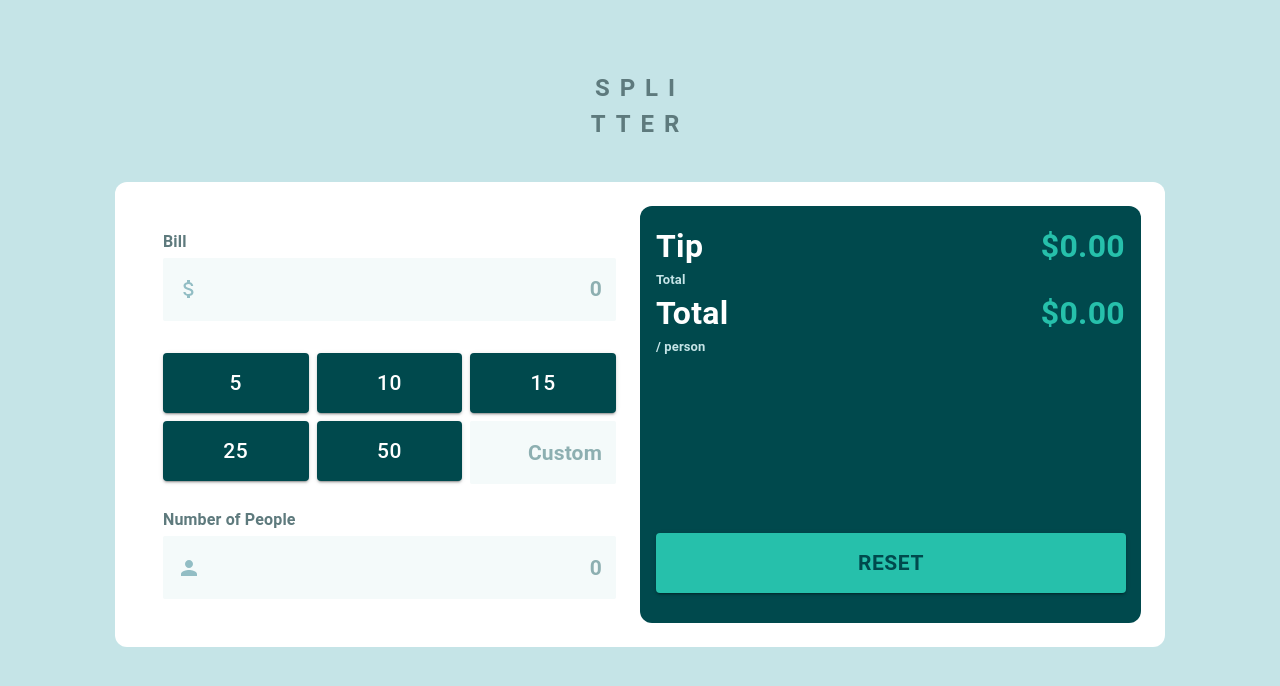
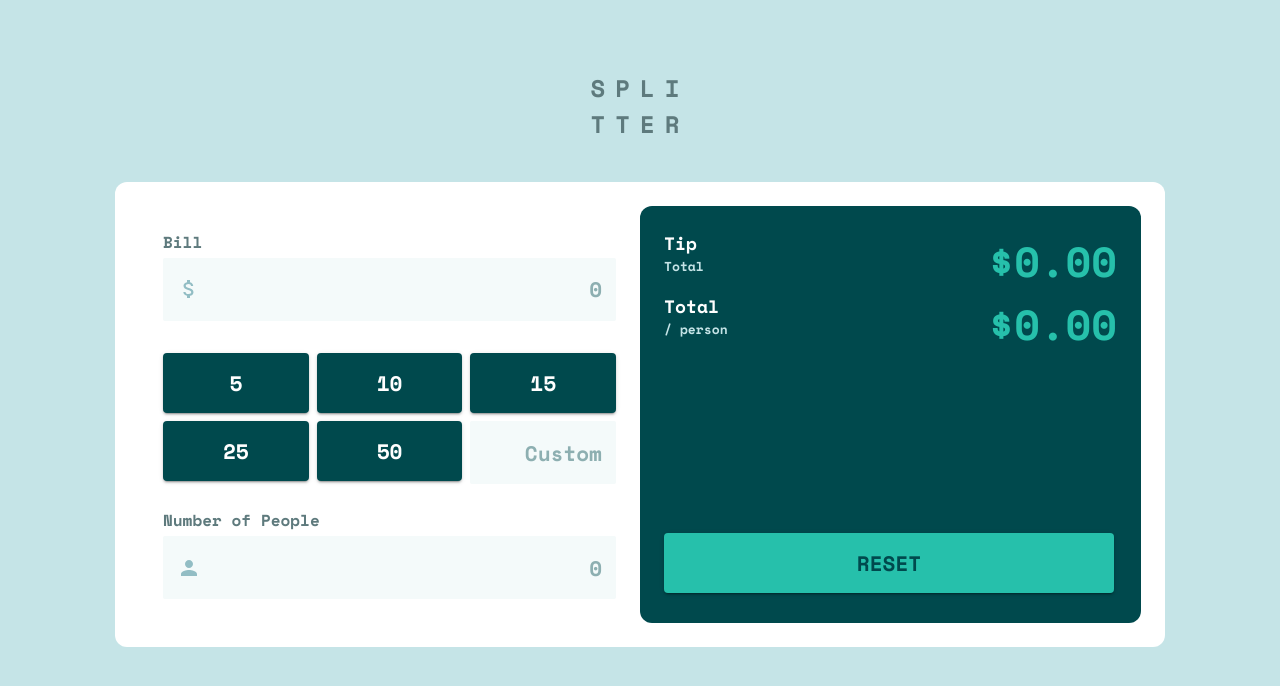
Before and after one commit to Akku1250/tip-calculator-app, a React (Create React App) app: page / in a window 1280 px wide. Shown: the top 686 px of the page. Built offline with nearby package versions, Linux system fonts and the light colour scheme.

Commit message:
Style Updates

```diff
--- a/src/features/tipCalculator/components/calculations/Calculations.tsx
+++ b/src/features/tipCalculator/components/calculations/Calculations.tsx
@@ -63,6 +63,7 @@ function Calculations({
                     width: '-webkit-fill-available',
                     background: tip.id === activeTip ? palette.primary.light : palette.primary.main,
                     color: tip.id === activeTip ? palette.primary.main : 'white',
+                    fontWeight: 700,
                     ':hover': {
                       bgcolor: palette.primary.light,
                       color: palette.primary.main,
--- a/src/features/tipCalculator/components/cost/Cost.tsx
+++ b/src/features/tipCalculator/components/cost/Cost.tsx
@@ -33,7 +33,7 @@ function Cost({ bill, numberOfPpl, customTip, selectedTip, reset }: IProps) {
     <Grid
       item
       xs={6}
-      sx={({ palette }) => ({ backgroundColor: palette.primary.main, p: 2, borderRadius: 3 })}
+      sx={({ palette }) => ({ backgroundColor: palette.primary.main, p: 3, borderRadius: 3 })}
       position={'relative'}
     >
       <Receipt
@@ -53,7 +53,7 @@ function Cost({ bill, numberOfPpl, customTip, selectedTip, reset }: IProps) {
         pt={{ xs: 2 }}
         position={{ lg: 'absolute' }}
         bottom={{ lg: 30 }}
-        sx={{ width: { lg: 470 } }}
+        sx={{ width: { lg: 450 } }}
       >
         <Button
           sx={({ palette }) => ({
--- a/src/features/tipCalculator/components/receipt/Receipt.tsx
+++ b/src/features/tipCalculator/components/receipt/Receipt.tsx
@@ -16,9 +16,7 @@ const Receipt = ({ title, subText, amount }: IProps) => (
       item
       xs={6}
     >
-      <Typography sx={{ color: 'hsl(0, 0%, 100%)', fontSize: { xs: 26, sm: 28, lg: 32 }, fontWeight: 700 }}>
-        {title}
-      </Typography>
+      <Typography sx={{ color: 'hsl(0, 0%, 100%)', fontSize: { xs: 16, lg: 18 }, fontWeight: 700 }}>{title}</Typography>
       <Typography sx={{ color: 'hsl(185, 41%, 84%)', fontSize: 'small', fontWeight: 700 }}>{subText}</Typography>
     </Grid>
     <Grid
@@ -26,7 +24,7 @@ const Receipt = ({ title, subText, amount }: IProps) => (
       xs={6}
     >
       <Typography
-        sx={{ color: 'hsl(172, 67%, 45%)', fontSize: { xs: 26, sm: 28, lg: 32 }, textAlign: 'end', fontWeight: 700 }}
+        sx={{ color: 'hsl(172, 67%, 45%)', fontSize: { xs: 36, sm: 38, lg: 42 }, textAlign: 'end', fontWeight: 700 }}
       >
         ${amount}
       </Typography>
--- a/src/theme/index.ts
+++ b/src/theme/index.ts
@@ -12,6 +12,9 @@ export const theme = createTheme({
       default: 'hsl(185, 41%, 84%)',
     },
   },
+  typography:{
+    fontFamily: `'Space Mono', monospace`
+  },
   components: {
     MuiButton: MuiButton,
     MuiTextField: MuiTextFields,
```
